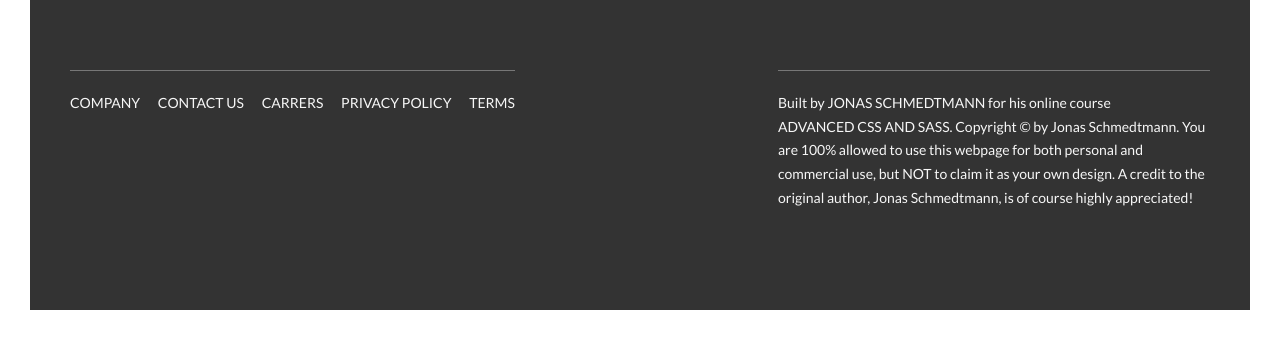
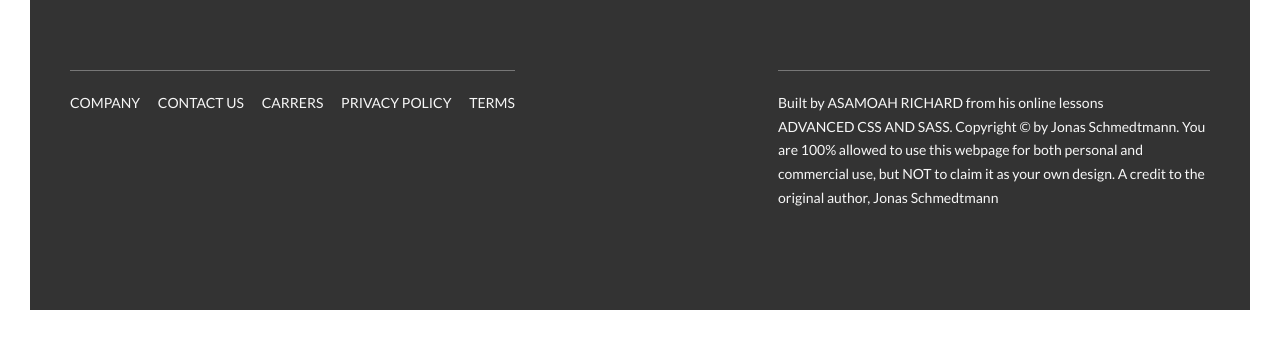
Before and after one commit to Asamoah4284/Natours, a website: page index.html in a window 1280 px wide. Shown: the part 5465-5805 px from the top of the page. Drawn offline with Linux system fonts and the light colour scheme.

Commit message:
Update index.html

```diff
--- a/index.html
+++ b/index.html
@@ -474,13 +474,13 @@
         </div>
         <div class="col-1-of-2">
           <p class="footer__copyright">
-            Built by <a href="#" class="footer__link">Jonas Schmedtmann</a> for
-            his online course
+            Built by <a href="#" class="footer__link">Asamoah Richard</a> from
+            his online lessons
             <a href="#" class="footer__link">Advanced CSS and Sass</a>.
             Copyright &copy; by Jonas Schmedtmann. You are 100% allowed to use
             this webpage for both personal and commercial use, but NOT to claim
             it as your own design. A credit to the original author, Jonas
-            Schmedtmann, is of course highly appreciated!
+            Schmedtmann
           </p>
         </div>
       </div>
```
